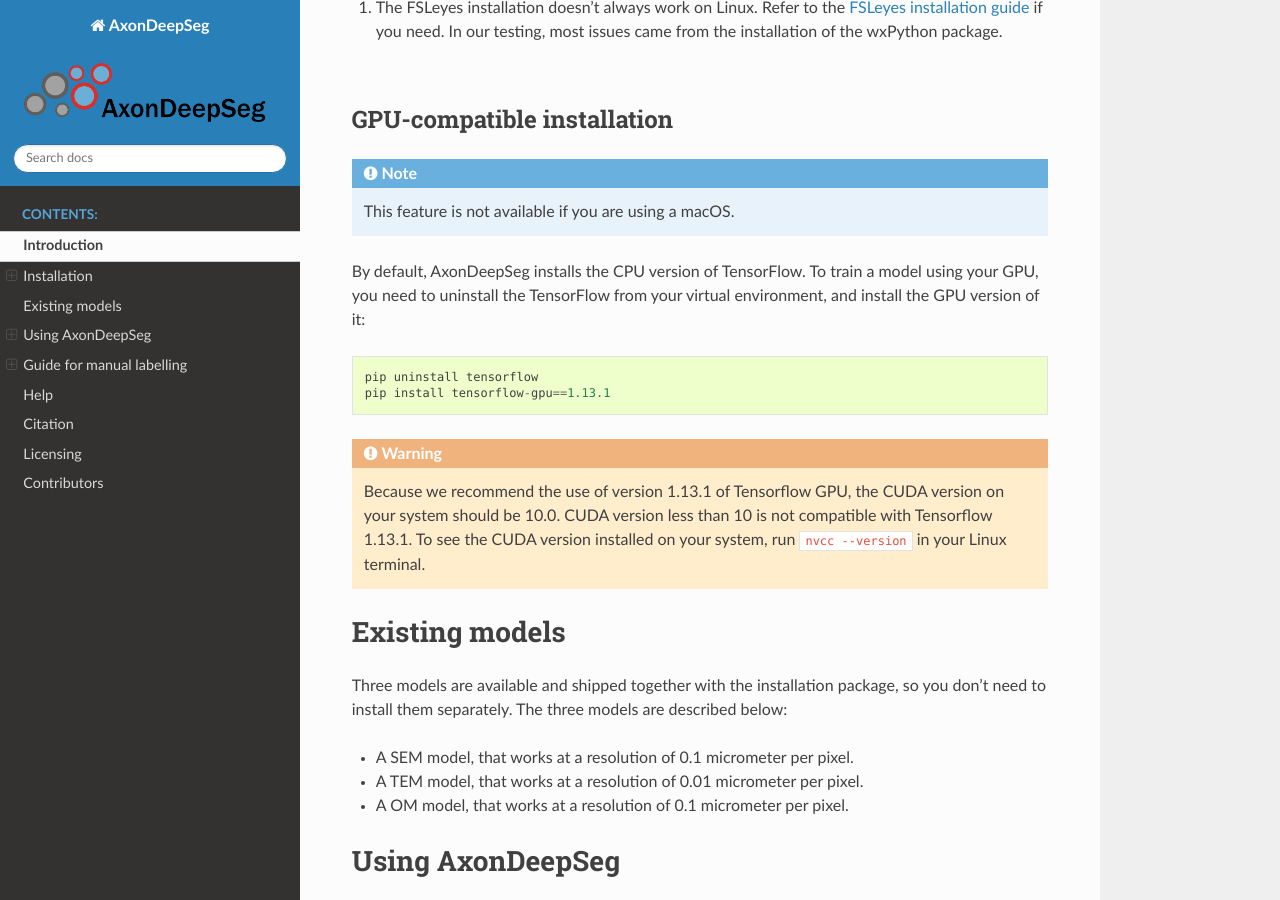
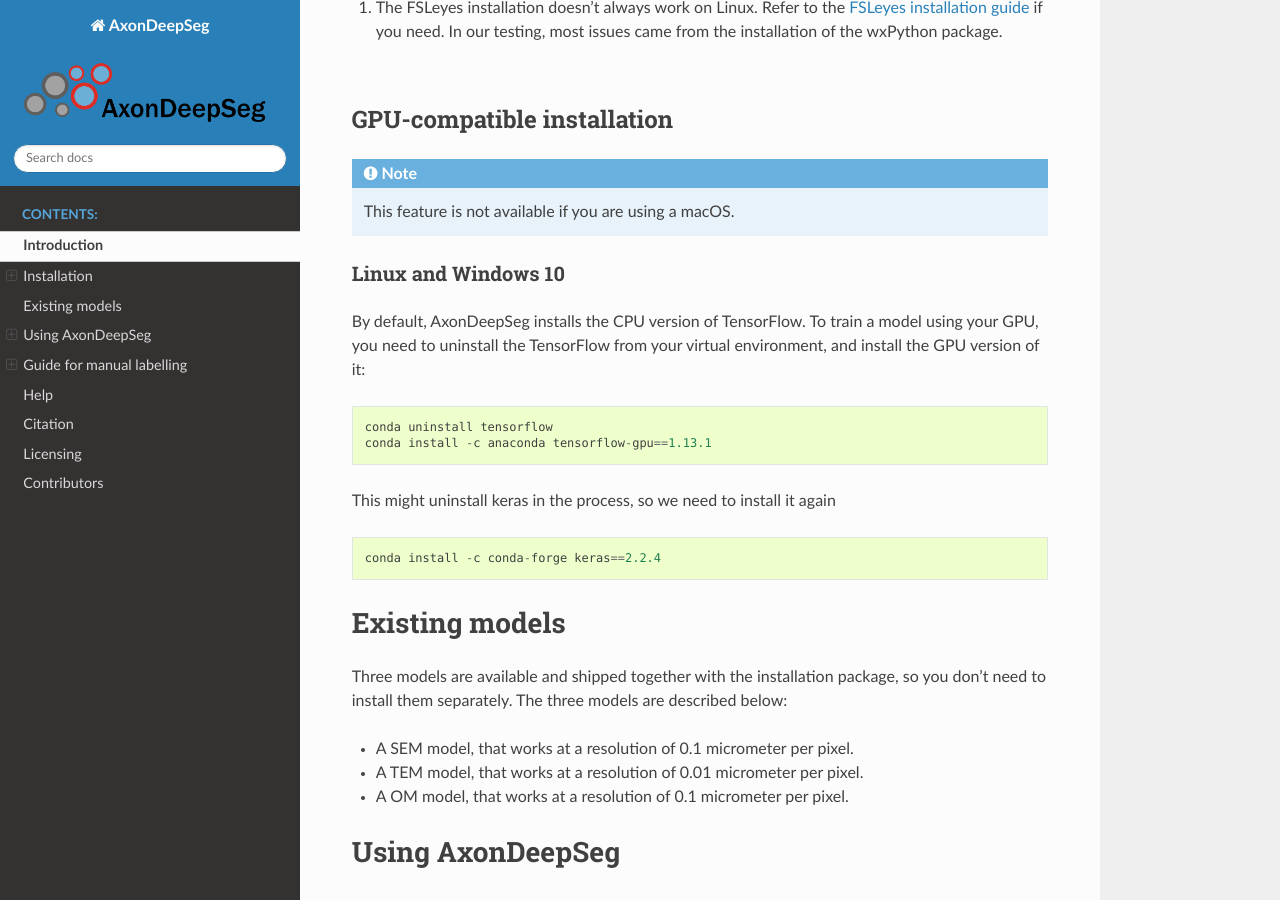
Before and after one commit to axondeepseg/axondeepseg, a Sphinx documentation site: the page built from docs/source/documentation.rst, in a window 1280 px wide and 900 px high, scrolled down 6502 px. Built offline with Sphinx 7.4.7 and the Read the Docs theme 2.0.0, drawn with Linux system fonts in a browser that asks for light colours.

Commit message:
Update the documentation for installing the GPU compatible version of ADS (#490)

```diff
--- a/docs/source/documentation.rst
+++ b/docs/source/documentation.rst
@@ -168,12 +168,18 @@ GPU-compatible installation
 ---------------------------
 .. NOTE :: This feature is not available if you are using a macOS.
 
+Linux and Windows 10
+~~~~~~~
+
 By default, AxonDeepSeg installs the CPU version of TensorFlow. To train a model using your GPU, you need to uninstall the TensorFlow from your virtual environment, and install the GPU version of it::
 
-    pip uninstall tensorflow
-    pip install tensorflow-gpu==1.13.1
+    conda uninstall tensorflow
+    conda install -c anaconda tensorflow-gpu==1.13.1
 
-.. WARNING :: Because we recommend the use of version 1.13.1 of Tensorflow GPU, the CUDA version on your system should be 10.0. CUDA version less than 10 is not compatible with Tensorflow 1.13.1. To see the CUDA version installed on your system, run ``nvcc --version`` in your Linux terminal.
+This might uninstall keras in the process, so we need to install it again ::
+
+    conda install -c conda-forge keras==2.2.4
+
 
 Existing models
 ===============
```
Also changed, not shown: 1 other file.
